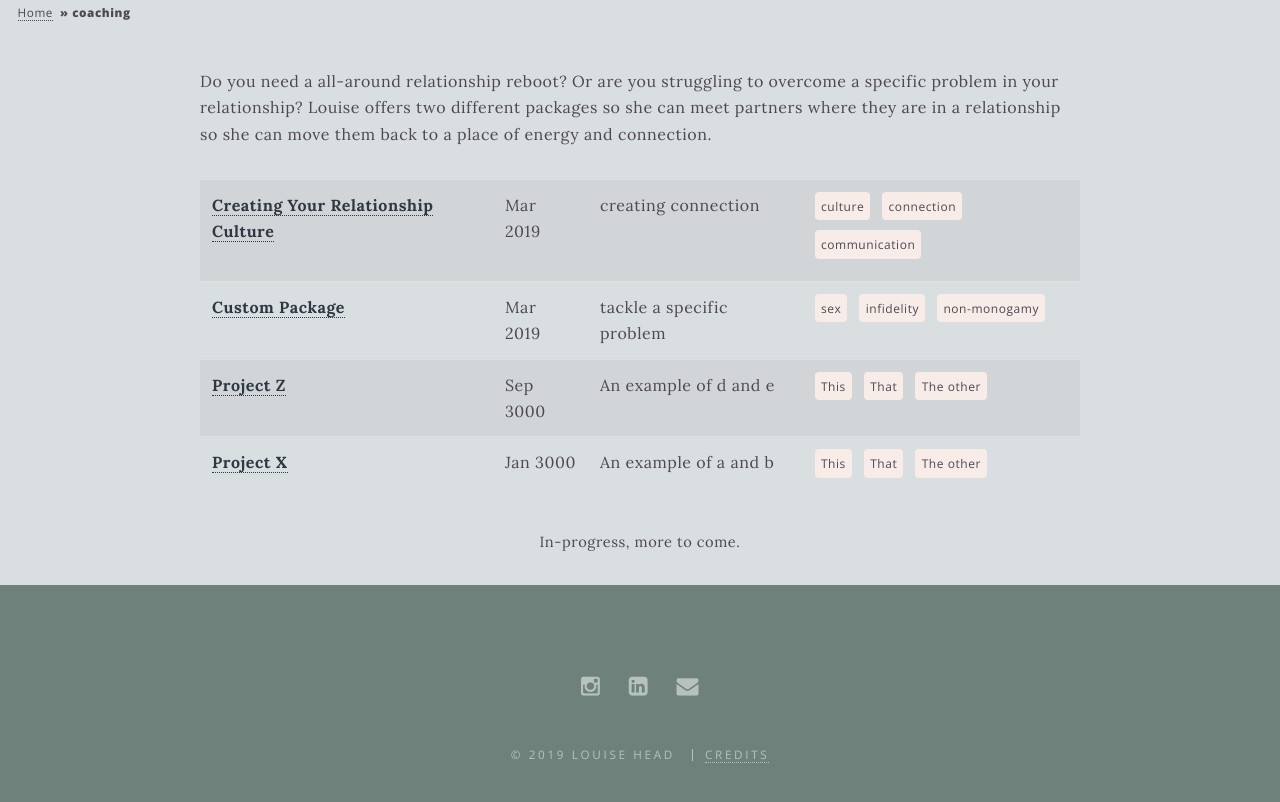
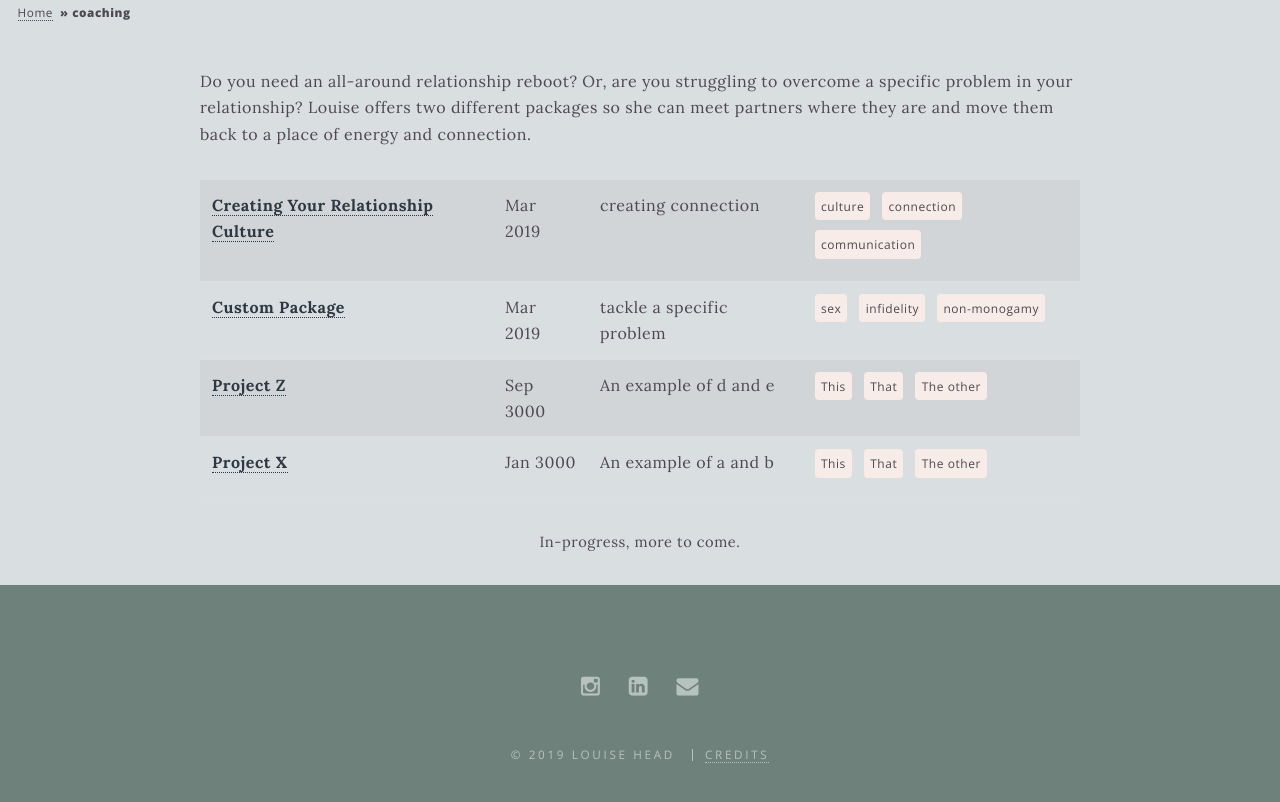
Before and after one commit to lehead/lehead.github.io, a Jekyll site: the page built from _pages/coaching.html, in a window 1280 px wide and 1210 px high. Shown: the part 361-1163 px from the top of the window. Built offline with Jekyll 4.4.1, drawn with Linux system fonts in a browser that asks for light colours.

Commit message:
edit content in coaching

```diff
--- a/_pages/coaching.html
+++ b/_pages/coaching.html
@@ -8,7 +8,7 @@ background-image: couplereddress_omar-lopez-1104241-unsplash.jpg
 ---
 
 <body>
-   <p>Do you need a all-around relationship reboot? Or are you struggling to overcome a specific problem in your relationship? Louise offers two different packages so she can meet partners where they are in a relationship so she can move them back to a place of energy and connection. </p>
+   <p>Do you need an all-around relationship reboot? Or, are you struggling to overcome a specific problem in your relationship? Louise offers two different packages so she can meet partners where they are and move them back to a place of energy and connection. </p>
 </body>
 
 
```
